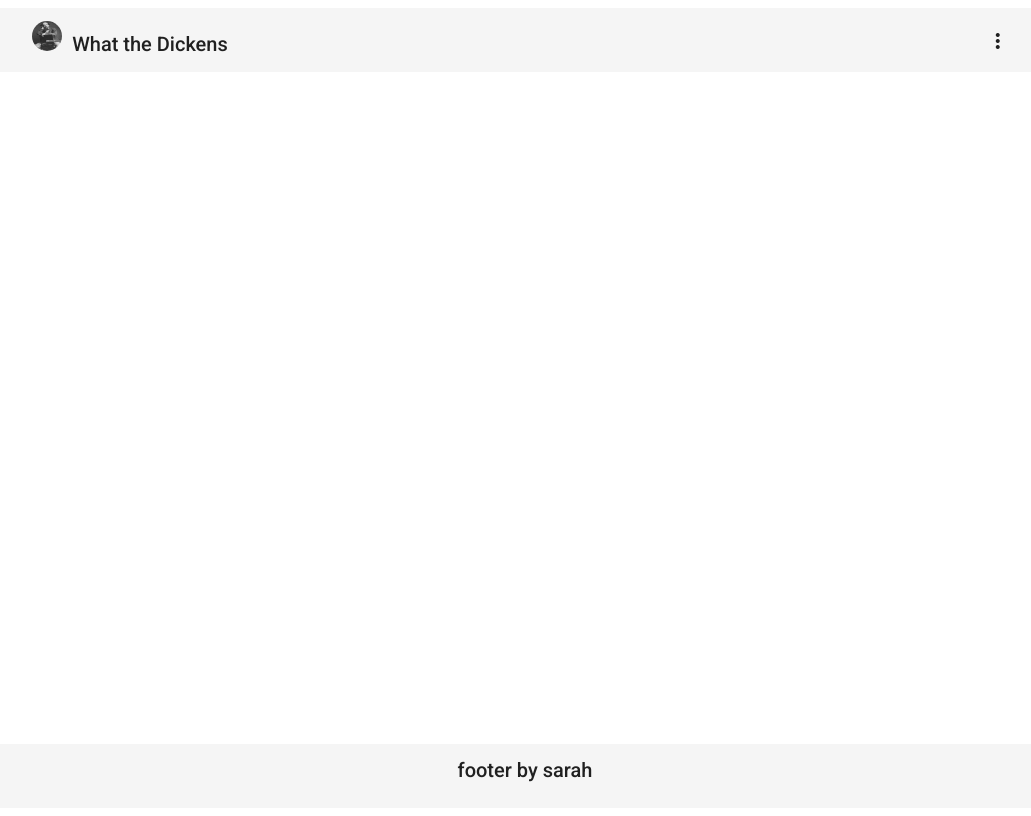
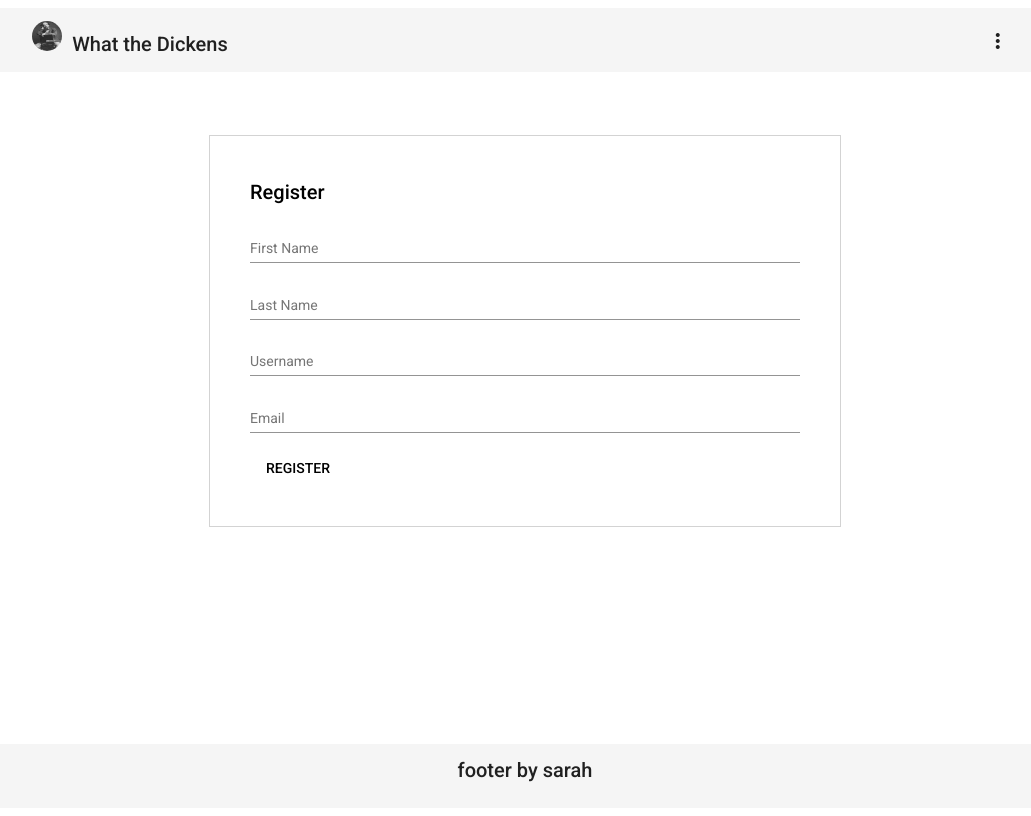
Before and after one commit to sarahewill/what-the-dickens, an Angular app: page /register in a window 1280 px wide. Before the commit this address led to /. Shown: the whole page, without its empty margins (115-1146 px from the left). Built offline with nearby package versions, Linux system fonts and the light colour scheme.

Commit message:
add registration comp and service

```diff
--- a/src/app/app-routing.module.ts
+++ b/src/app/app-routing.module.ts
@@ -12,6 +12,10 @@ const routes: Routes = [
     loadChildren: () => import('./modules/characters/characters.module').then((m) => m.CharactersModule),
   },
   { path: 'pubs', loadChildren: () => import('./modules/pubs/pubs.module').then((m) => m.PubsModule) },
+  {
+    path: 'register',
+    loadChildren: () => import('./modules/registration/registration.module').then((m) => m.RegistrationModule),
+  },
 ];
 
 @NgModule({
--- a/src/app/modules/characters/characters-list/characters.component.html
+++ b/src/app/modules/characters/characters-list/characters.component.html
@@ -11,7 +11,12 @@
     <div class="nav" fxFlex="20">
       <form [formGroup]="myForm">
         <mat-form-field>
-          <input placeholder="search" matInput formControlName="myInput" [matAutocomplete]="auto" />
+          <input
+            placeholder="search for a character here"
+            matInput
+            formControlName="myInput"
+            [matAutocomplete]="auto"
+          />
         </mat-form-field>
         <mat-autocomplete #auto="matAutocomplete">
           <mat-option
@@ -25,6 +30,7 @@
       </form>
     </div>
     <div class="description" fxFlex>
+      <h1>Character Details</h1>
       <router-outlet></router-outlet>
     </div>
   </div>
--- /dev/null
+++ b/src/app/modules/registration/registration-routing.module.ts
@@ -0,0 +1,11 @@
+import { RouterModule, Routes } from '@angular/router';
+import { RegistrationComponent } from './registration.component';
+import { NgModule } from '@angular/core';
+
+const routes: Routes = [{ path: '', component: RegistrationComponent }];
+
+@NgModule({
+  imports: [RouterModule.forChild(routes)],
+  exports: [RouterModule],
+})
+export class RegistrationRoutingModule {}
--- /dev/null
+++ b/src/app/modules/registration/registration.component.html
@@ -0,0 +1,25 @@
+<div class="container" fxLayoutAlign="center center">
+  <div class="child-container" fxFlex="50%" fxFlex.lt-sm="100%">
+    <h2>Register</h2>
+    <form [formGroup]="registerForm" (ngSubmit)="onSubmit()">
+      <mat-form-field>
+        <mat-label>First Name</mat-label>
+        <input matInput formControlName="firstName" />
+      </mat-form-field>
+      <mat-form-field>
+        <mat-label>Last Name</mat-label>
+        <input matInput formControlName="lastName" />
+      </mat-form-field>
+      <mat-form-field>
+        <mat-label>Username</mat-label>
+        <input matInput formControlName="userName" />
+      </mat-form-field>
+      <mat-form-field>
+        <mat-label>Email</mat-label>
+        <input matInput formControlName="email" />
+      </mat-form-field>
+
+      <button mat-button>REGISTER</button>
+    </form>
+  </div>
+</div>
--- /dev/null
+++ b/src/app/modules/registration/registration.component.scss
@@ -0,0 +1,9 @@
+.child-container {
+  border: 1px solid lightgray;
+  margin-top: 5%;
+  padding: 40px;
+
+  .mat-form-field {
+    width: 100%;
+  }
+}
--- /dev/null
+++ b/src/app/modules/registration/registration.component.ts
@@ -0,0 +1,49 @@
+import { Component, OnInit } from '@angular/core';
+import { FormBuilder, FormGroup } from '@angular/forms';
+import { UsersService } from '../../services/users/users.service';
+import { first } from 'rxjs/operators';
+import { MessageService } from '../../services/messages/messages.service';
+import { Router } from '@angular/router';
+
+@Component({
+  selector: 'app-registration',
+  templateUrl: './registration.component.html',
+  styleUrls: ['./registration.component.scss'],
+})
+export class RegistrationComponent implements OnInit {
+  registerForm: FormGroup;
+  constructor(
+    private fb: FormBuilder,
+    private usersService: UsersService,
+    private messageService: MessageService,
+    private router: Router
+  ) {}
+
+  ngOnInit(): void {
+    this.registerForm = this.fb.group({
+      firstName: null,
+      lastName: null,
+      userName: null,
+      email: null,
+    });
+  }
+
+  onSubmit(): void {
+    if (!this.registerForm.valid) {
+      return;
+    } else {
+      this.usersService
+        .register(this.registerForm.value)
+        .pipe(first())
+        .subscribe(
+          (data) => {
+            this.messageService.add('User Registered');
+            this.router.navigate(['home']);
+          },
+          (error) => {
+            this.messageService.add('Error');
+          }
+        );
+    }
+  }
+}
--- /dev/null
+++ b/src/app/services/users/user.ts
@@ -0,0 +1,8 @@
+export interface User {
+  id: string;
+  userName: string;
+  password: string;
+  firstName: string;
+  lastName: string;
+  token: string;
+}
--- /dev/null
+++ b/src/app/services/users/users.service.ts
@@ -0,0 +1,14 @@
+import { Injectable } from '@angular/core';
+import { User } from './user';
+import { HttpClient } from '@angular/common/http';
+
+@Injectable({
+  providedIn: 'root',
+})
+export class UsersService {
+  constructor(private http: HttpClient) {}
+
+  register(user: User) {
+    return this.http.post(``, user);
+  }
+}
```
Also changed, not shown: src/app/app.module.ts (+9 -1 lines), src/app/modules/registration/registration.module.ts (added, +13 -0 lines), 2 other files (tests, documents, lock files or other folders).
